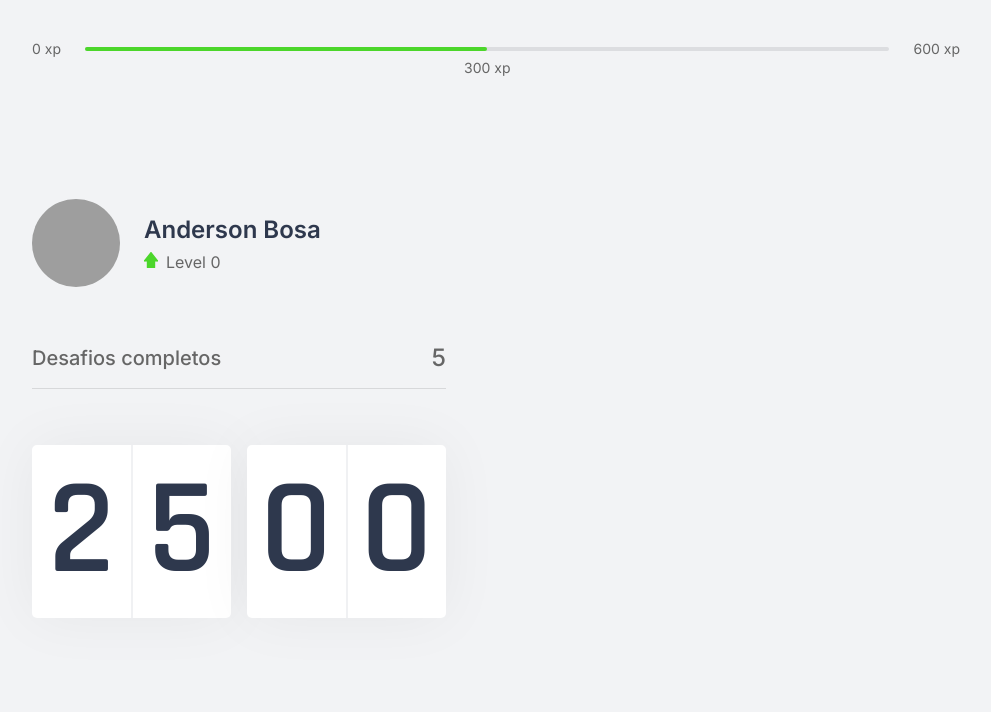
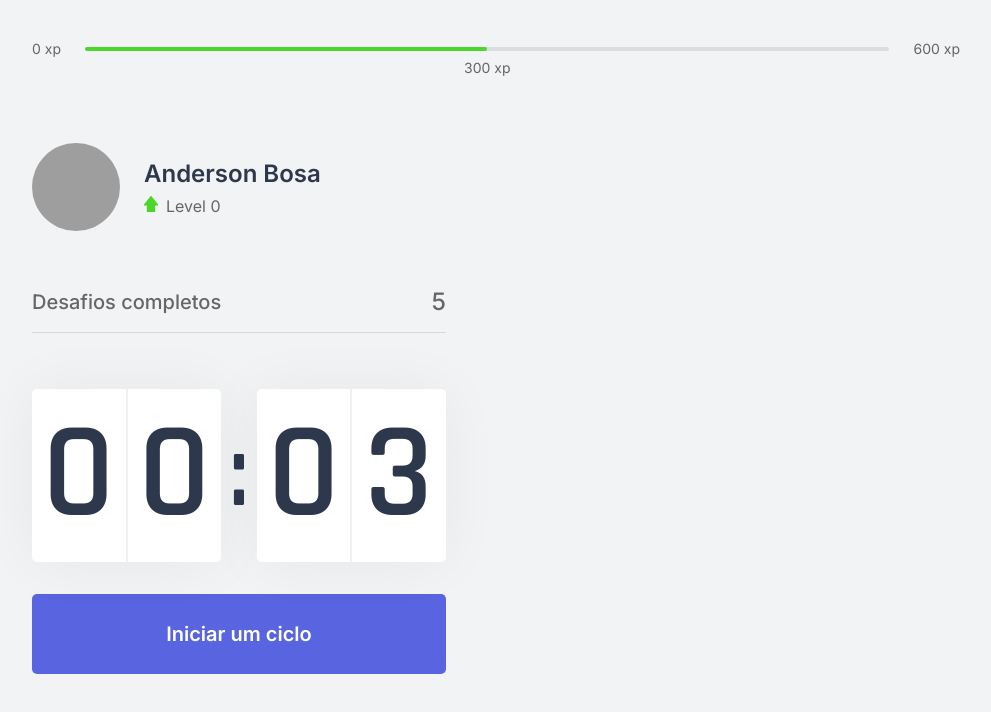
Before and after one commit to andersonbosa/nlw4-moveit, a Next.js app: page / in a window 1280 px wide. Shown: the top 712 px of the page, without its empty margins (144-1135 px from the left). Built offline with nearby package versions, Linux system fonts and the light colour scheme; grey boxes are pictures that could not be loaded.

Commit message:
- [X] Finalizar Componente: Countdown

```diff
--- a/src/components/Countdown.tsx
+++ b/src/components/Countdown.tsx
@@ -1,19 +1,93 @@
 import styles from '@/styles/components/Countdown.module.css'
+import { useEffect, useState } from 'react'
+
+let countdownTimeout: NodeJS.Timeout
+// const defaultInitialTime = 25 * 60
+const defaultInitialTime = 0.05 * 60
 
 export function Countdown () {
+  const [time, setTime] = useState(defaultInitialTime)
+  const [isActive, setIsActive] = useState(false)
+  const [hasFinished, setHasFinished] = useState(false)
+
+  const minutes = Math.floor(time / 60)
+  const seconds = time % 60
+
+  const [minuteLeft, minuteRight] = String(minutes).padStart(2, '0').split('')
+  const [secondLeft, secondRight] = String(seconds).padStart(2, '0').split('')
+
+  function startCountdown () {
+    setIsActive(true)
+  }
+  function resetCountdown () {
+    clearTimeout(countdownTimeout)
+    setIsActive(false)
+    setTime(defaultInitialTime)
+  }
+
+  useEffect(
+    () => {
+      if (isActive && time > 0) {
+        countdownTimeout = setTimeout(
+          () => { setTime(time - 1) },
+          1000
+        )
+      } else if (isActive && time === 0) {
+        setHasFinished(true)
+        setIsActive(false)
+      }
+    },
+    [isActive, time]
+  )
+
   return (
-    <div className={styles.countdown}>
+    <>
       <div>
-        <span>2</span>
-        <span>5</span>
+        <div className={styles.countdown}>
+          <div>
+            <span>{minuteLeft}</span>
+            <span>{minuteRight}</span>
+          </div>
+          <span>:</span>
+          <div>
+            <span>{secondLeft}</span>
+            <span>{secondRight}</span>
+          </div>
+        </div>
+
+        {
+          /* TODO: make separated buttons */
+          hasFinished ?
+            (
+              <button
+                disabled
+                className={styles.startCycleButton}
+              >
+                Ciclo encerrado
+              </button>
+            ) :
+            (
+              isActive ? (
+                <button
+                  type="button"
+                  className={`${styles.startCycleButton} ${styles.startCycleButtonActive}`}
+                  onClick={resetCountdown}
+                >
+                  Abandonar ciclo
+                </button>
+              ) :
+                (
+                  <button
+                    type="button"
+                    className={styles.startCycleButton}
+                    onClick={startCountdown}
+                  >
+                    Iniciar um ciclo
+                  </button>
+                )
+            )
+        }
       </div>
-
-      <span></span>
-
-      <div>
-        <span>0</span>
-        <span>0</span>
-      </div>
-    </div>
+    </>
   )
 }
```
